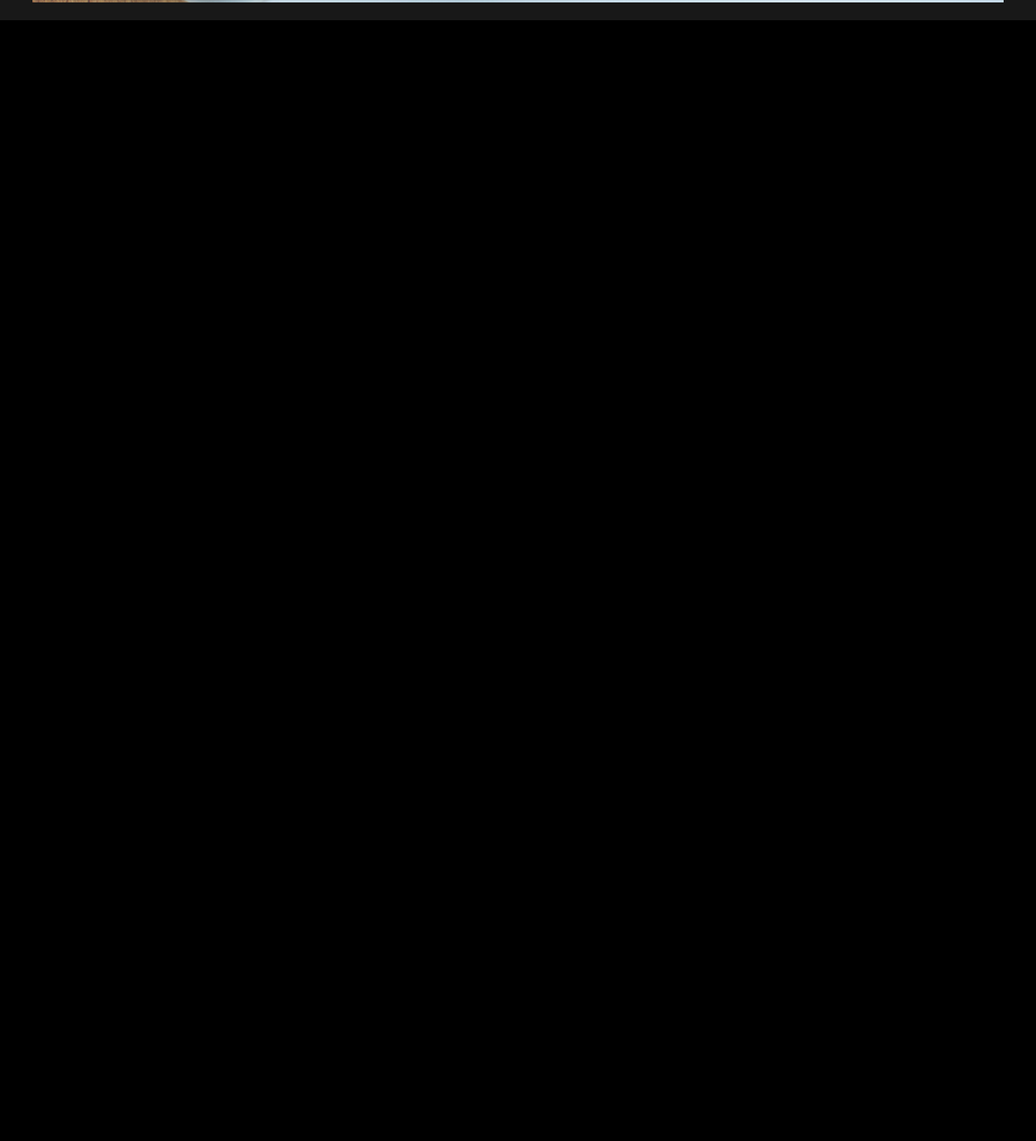
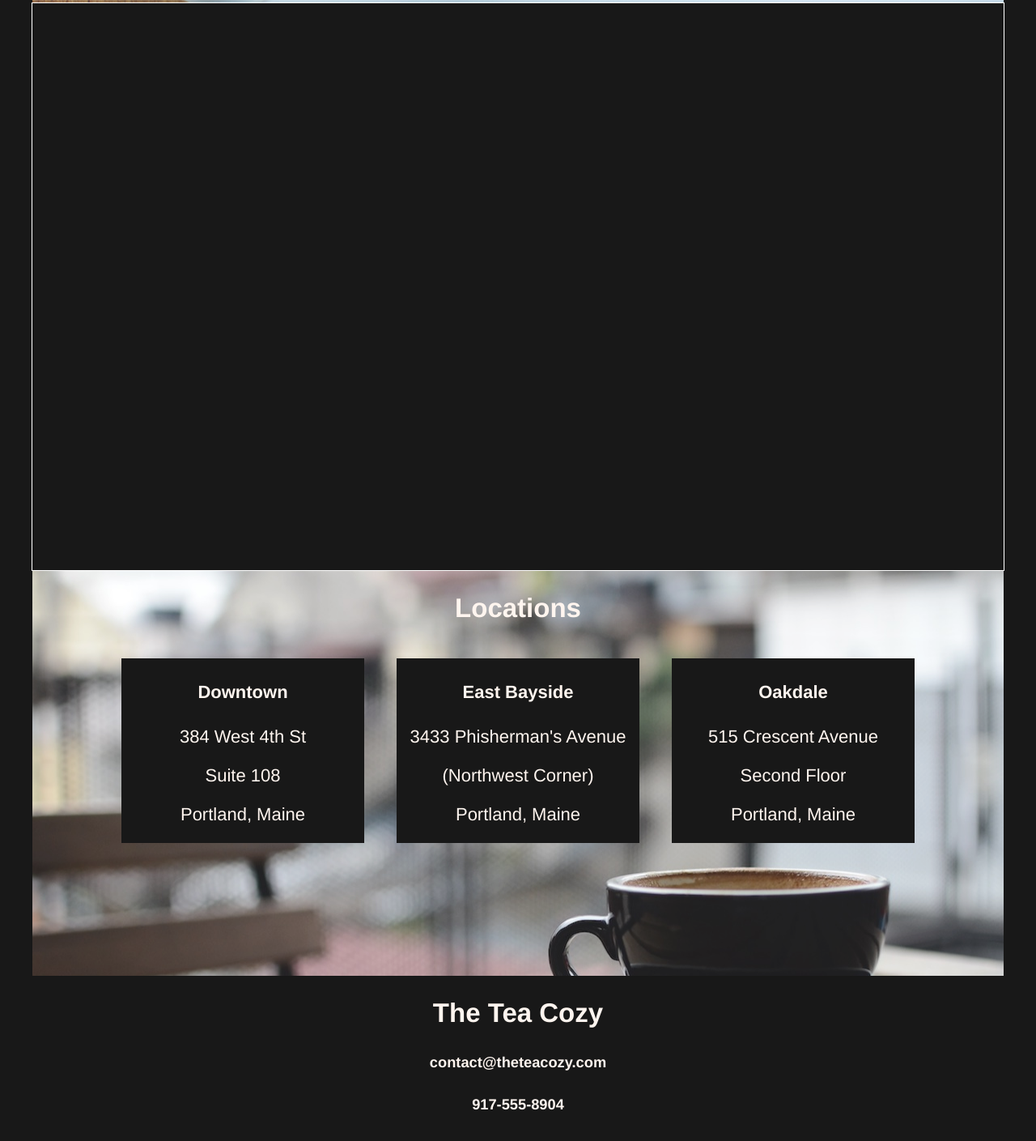
Before and after one commit to cbrosser/TeaCozy, a plain HTML site: page index.html in a window 1280 px wide. Shown: the part 775-2184 px from the top of the page at 81% size. Before the commit the page ends 800 px from the top, so only its background shows below. Drawn offline with Linux system fonts and the light colour scheme.

Commit message:
Add Locations and Contact info

```diff
--- a/index.html
+++ b/index.html
@@ -21,10 +21,38 @@
         </div>
       </div>
       <div id="featured">
-
+        <div class="label"></div>
+        <div class="items"></div>
       </div>
       <div id="locations">
-
+        <div>
+          <h2>Locations</h2>
+        </div>
+        <div class="addresses">
+          <div class="label">
+            <h4>Downtown</h4>
+            <p>384 West 4th St</p>
+            <p>Suite 108</p>
+            <p>Portland, Maine</p>
+          </div>
+          <div class="label">
+            <h4>East Bayside</h4>
+            <p>3433 Phisherman's Avenue</p>
+            <p>(Northwest Corner)</p>
+            <p>Portland, Maine</p>
+          </div>
+          <div class="label">
+            <h4>Oakdale</h4>
+            <p>515 Crescent Avenue</p>
+            <p>Second Floor</p>
+            <p>Portland, Maine</p>
+          </div>
+        </div>
+      </div>
+      <div class="contact">
+        <h2>The Tea Cozy</h2>
+        <h5>contact@theteacozy.com</h5>
+        <h5>917-555-8904</h5>
       </div>
     </div>
     <footer></footer>
--- a/resources/css/style.css
+++ b/resources/css/style.css
@@ -26,24 +26,48 @@ nav a {
   padding: 10px;
 }
 .main {
+  display: flex;
   flex-direction: column;
   align-items: center;
 }
 .label {
   background-color: black;
+  opacity: 1;
 }
 #mission {
   height: 700px;
-  background-image: url("img-mission-background.jpg");
-  display: inline-flex;
+  width: auto;
+  background-image: url(img-mission-background.jpg);
+  display: flex;
   align-items: center;
 }
 #mission .label {
   width: 1200px;
 }
 #featured {
-
+  height: 700px;
+  width: 1200px;
+  border: 1px solid white;
+  display: flex;
+  flex-direction: column;
 }
 #locations {
-
+  height: 500px;
+  width: 1200px;
+  background-image: url(img-locations-background.jpg);
+  background-position: 0% 25%;
+  display: flex;
+  flex-direction: column;
+  align-items: center;
 }
+.addresses {
+  display: flex;
+  justify-content: center;
+}
+.addresses .label {
+  width: 300px;
+  margin: 15px 20px;
+}
+.contact {
+  height: 200px;
+}
```
